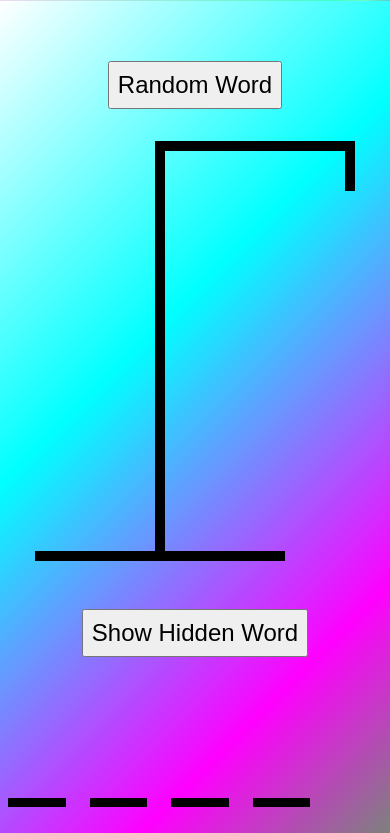
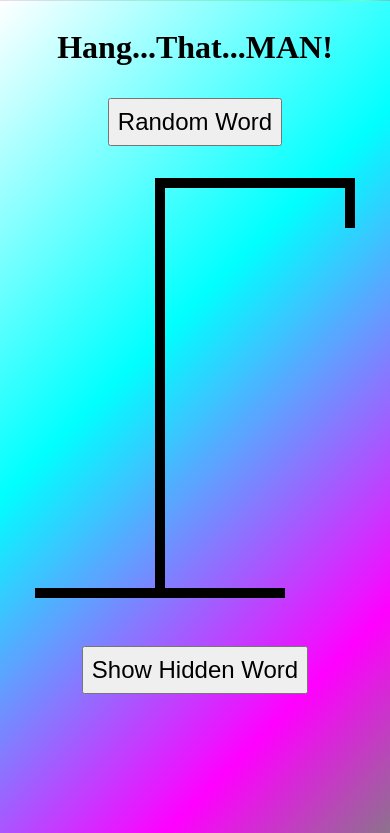
Before and after one commit to keithhetrick/hangThatMan, a React (Create React App) app: page / in a window 390 px wide. Shown: the top 833 px of the page. Built offline with nearby package versions, Linux system fonts and the light colour scheme.

Commit message:
responsiveness update

```diff
--- a/src/App.tsx
+++ b/src/App.tsx
@@ -140,7 +140,7 @@ const wordRandomizer = () => {
   return (
     <div style={mainDiv}>
       {/* h1 only visible when game hasn't started */}
-      {guessedLetters.length !== 0 ? null : <h1 style={titleDiv}> </h1> }
+      {guessedLetters.length !== 0 ? null : <h1 style={titleDiv}>Hang...That...MAN!</h1> }
 
       {/* Finale Text */}
       <div style={finaleDiv}>
```
